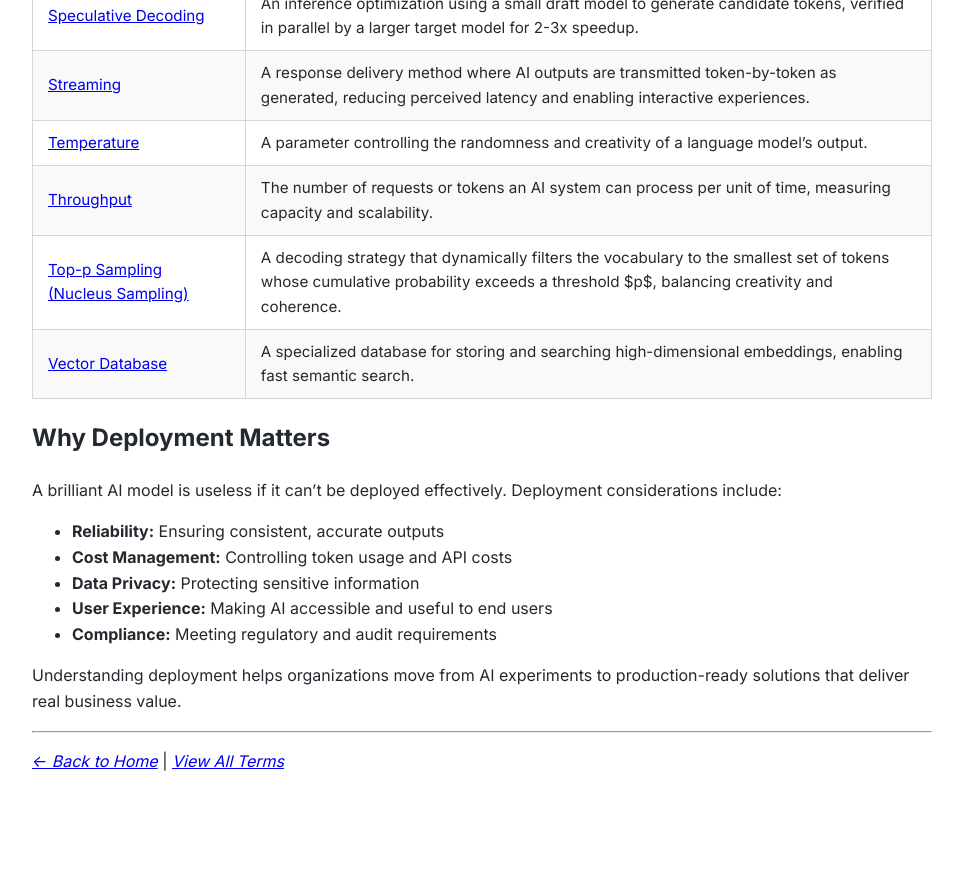
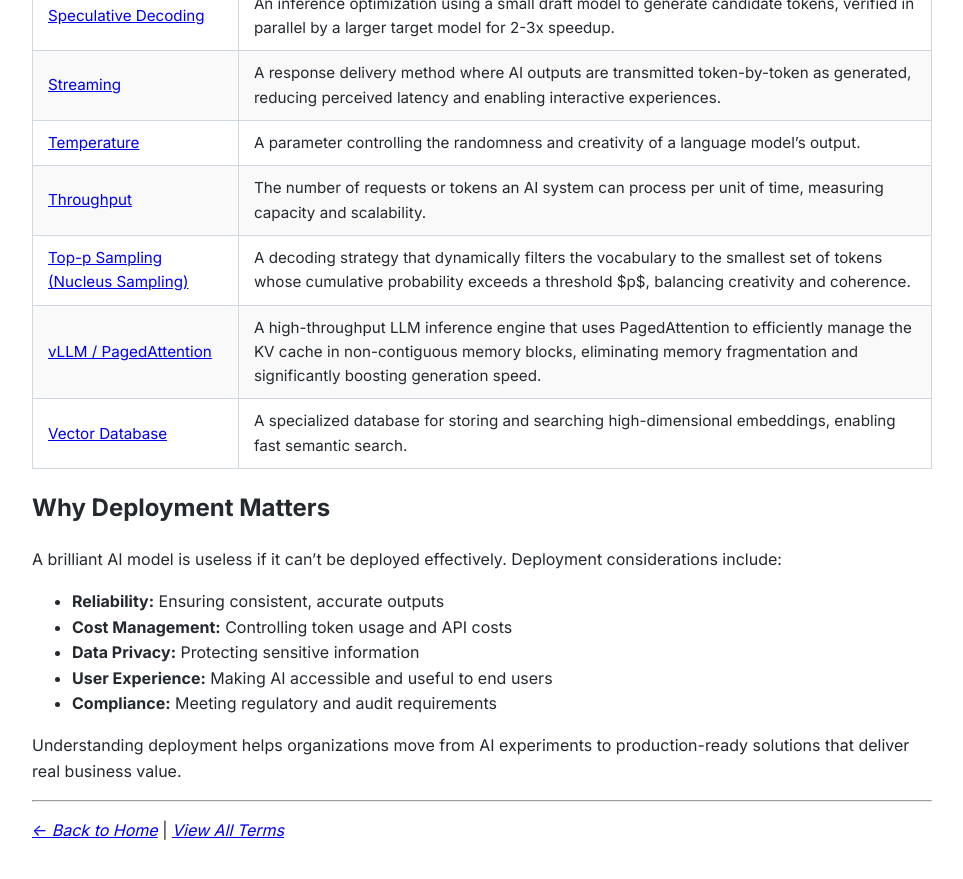
Before and after one commit to alexnubla/ai-dictionary, a Jekyll site: the page built from categories/deployment.md, in a window 1280 px wide and 900 px high, scrolled down 2105 px. Shown: the top 879 px of the window, without its empty margins (158-1121 px from the left). Built offline with Jekyll 4.4.1, drawn with Linux system fonts in a browser that asks for light colours; before the commit the page ends 2935 px from its top, so only the background shows below that.

Commit message:
Update deployment.md

```diff
--- a/categories/deployment.md
+++ b/categories/deployment.md
@@ -47,6 +47,7 @@ Deployment involves:
 | [Temperature](/ai-dictionary/terms/temperature/) | A parameter controlling the randomness and creativity of a language model's output. |
 | [Throughput](/ai-dictionary/terms/throughput/) | The number of requests or tokens an AI system can process per unit of time, measuring capacity and scalability. |
 | [Top-p Sampling (Nucleus Sampling)](/ai-dictionary/terms/top-p-sampling/) | A decoding strategy that dynamically filters the vocabulary to the smallest set of tokens whose cumulative probability exceeds a threshold $p$, balancing creativity and coherence. |
+| [vLLM / PagedAttention](/ai-dictionary/terms/vllm-pagedattention/) | A high-throughput LLM inference engine that uses PagedAttention to efficiently manage the KV cache in non-contiguous memory blocks, eliminating memory fragmentation and significantly boosting generation speed. |
 | [Vector Database](/ai-dictionary/terms/vector-database/) | A specialized database for storing and searching high-dimensional embeddings, enabling fast semantic search. |
 
 ## Why Deployment Matters
```
